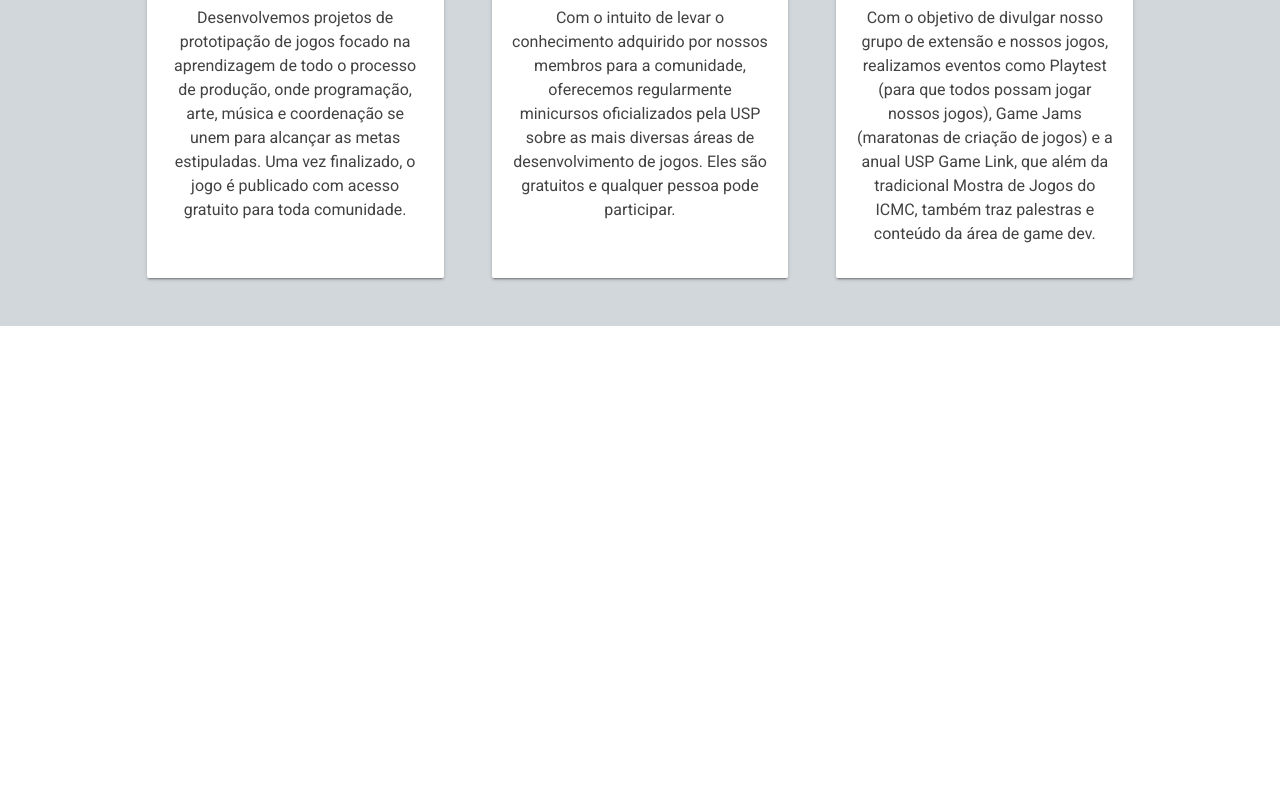
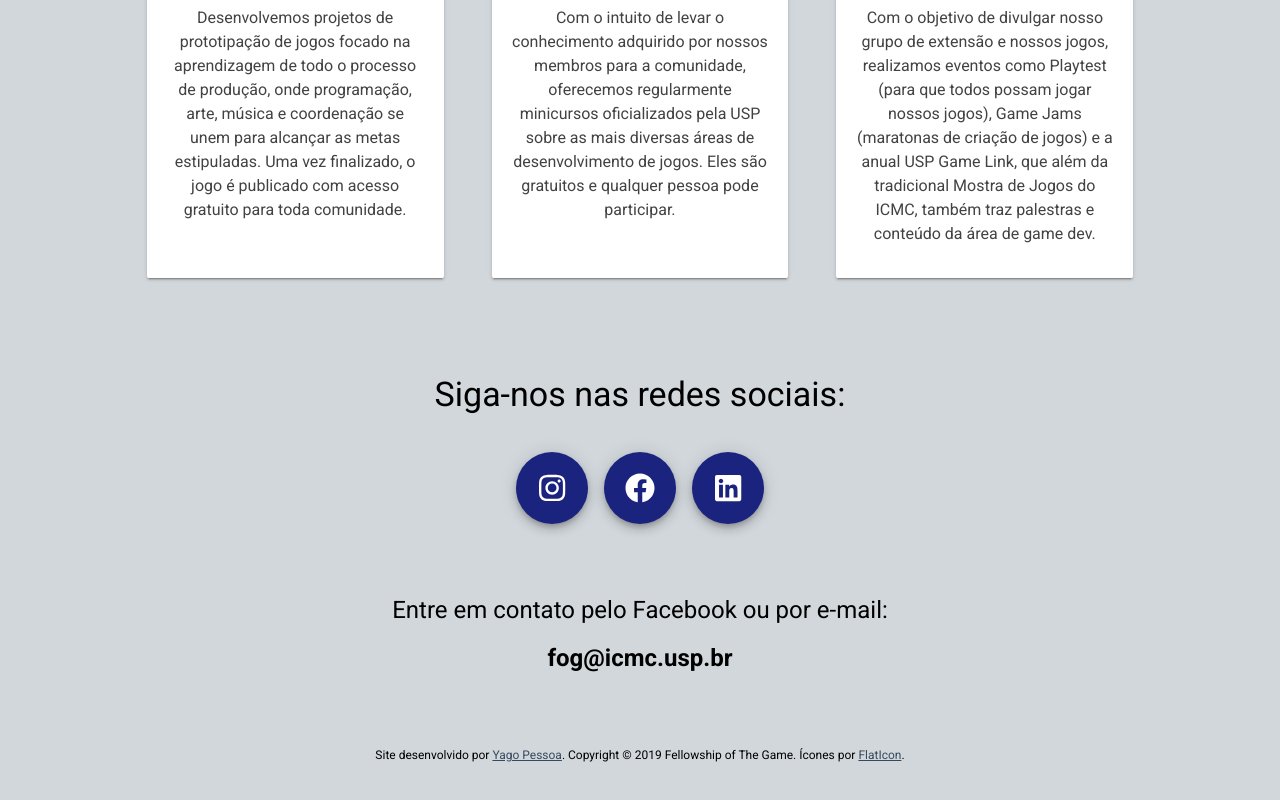
Before and after one commit to yagopessoa/fog-pwa, a Vue app: page / in a window 1280 px wide. Shown: the part 1268-2068 px from the top of the page. Before the commit the page ends 1594 px from the top, so only its background shows below. Built offline with nearby package versions, Linux system fonts and the light colour scheme.

Commit message:
Added footer and social midia links at homepage

```diff
--- a/package.json
+++ b/package.json
@@ -11,7 +11,13 @@
     "lint": "eslint --ext .js,.vue src"
   },
   "dependencies": {
+    "@fortawesome/fontawesome-svg-core": "^1.2.15",
+    "@fortawesome/free-brands-svg-icons": "^5.7.2",
+    "@fortawesome/free-solid-svg-icons": "^5.7.2",
+    "@fortawesome/vue-fontawesome": "^0.1.5",
     "axios": "^0.18.0",
+    "i": "^0.3.6",
+    "npm": "^6.8.0",
     "vue": "^2.5.2",
     "vue-router": "^3.0.1",
     "vuetify": "^1.3.11"
--- a/src/main.js
+++ b/src/main.js
@@ -5,6 +5,15 @@ import Vuetify from 'vuetify'
 import App from './App'
 import router from './router'
 import 'vuetify/dist/vuetify.min.css'
+
+import { library } from '@fortawesome/fontawesome-svg-core'
+import { faFacebook, faInstagram, faLinkedin } from '@fortawesome/free-brands-svg-icons'
+import { FontAwesomeIcon } from '@fortawesome/vue-fontawesome'
+
+library.add(faFacebook)
+library.add(faInstagram)
+library.add(faLinkedin)
+Vue.component('font-awesome-icon', FontAwesomeIcon)
 
 Vue.config.productionTip = false
 Vue.use(Vuetify,
--- a/src/pages/ClassPage.vue
+++ b/src/pages/ClassPage.vue
@@ -58,6 +58,11 @@
           </v-flex>
         </v-layout>
       </v-container>
+      <v-container fluid text-xs-center>
+          <p class="caption mt-2">
+            Site desenvolvido por <a href="https://www.linkedin.com/in/yagopessoa/">Yago Pessoa</a>. Copyright © 2019 Fellowship of The Game. Ícones por <a href="https://www.flaticon.com">FlatIcon</a>.
+          </p>
+        </v-container>
     </div>
 
   </div>
--- a/src/pages/EventsPage.vue
+++ b/src/pages/EventsPage.vue
@@ -109,9 +109,15 @@
         </v-flex>
       </v-layout>
 
-      <p class="subheading text-xs-center mt-4 mb-4 pa-4">
+      <p class="subheading text-xs-center mt-4 pa-2">
         Ficou com alguma dúvida? Contate-nos pela página do <b><a href="https://www.facebook.com/fogicmc" target="_blank">Facebook</a></b>!
       </p>
+
+      <v-container fluid text-xs-center>
+        <p class="caption mt-2">
+          Site desenvolvido por <a href="https://www.linkedin.com/in/yagopessoa/">Yago Pessoa</a>. Copyright © 2019 Fellowship of The Game. Ícones por <a href="https://www.flaticon.com">FlatIcon</a>.
+        </p>
+      </v-container>
     </div>
 
   </div>
--- a/src/pages/GamesPage.vue
+++ b/src/pages/GamesPage.vue
@@ -34,6 +34,11 @@
                 </v-card>
             </v-flex>
           </v-layout>
+        </v-container>
+        <v-container fluid text-xs-center>
+          <p class="caption mt-2">
+            Site desenvolvido por <a href="https://www.linkedin.com/in/yagopessoa/">Yago Pessoa</a>. Copyright © 2019 Fellowship of The Game. Ícones por <a href="https://www.flaticon.com">FlatIcon</a>.
+          </p>
         </v-container>
     </v-flex>
   </v-layout>
--- a/src/pages/GeleiaPage.vue
+++ b/src/pages/GeleiaPage.vue
@@ -89,6 +89,12 @@
           </v-carousel>
         </v-flex>
       </v-layout>
+
+      <v-container fluid text-xs-center>
+        <p class="caption mt-2">
+          Site desenvolvido por <a href="https://www.linkedin.com/in/yagopessoa/">Yago Pessoa</a>. Copyright © 2019 Fellowship of The Game. Ícones por <a href="https://www.flaticon.com">FlatIcon</a>.
+        </p>
+      </v-container>
     </div>
 
   </div>
--- a/src/pages/HomePage.vue
+++ b/src/pages/HomePage.vue
@@ -36,6 +36,7 @@
 
     <div class="bottom-session" id="bottom">
       <v-flex xs12 sm8 offset-sm2 md10 offset-md1>
+
         <v-container fluid text-xs-center>
           <p class="display-1 mt-4">O que fazemos?</p>
         </v-container>
@@ -54,6 +55,54 @@
             </v-flex>
           </v-layout>
         </v-container>
+
+        <v-container fluid text-xs-center>
+          <p class="display-1 mt-4">Siga-nos nas redes sociais:</p>
+        </v-container>
+        <v-container grid-list-lg fluid text-xs-center class="pt-0">
+          <v-layout row wrap class="social-row">
+            <v-btn
+              href="https://www.instagram.com/fog_icmc/"
+              target="_blank"
+              color="indigo darken-4 white--text"
+              large
+              fab
+            >
+              <font-awesome-icon :icon="{ prefix: 'fab', iconName: 'instagram' }" size="2x" />
+            </v-btn>
+            <v-btn
+              href="https://www.facebook.com/fogicmc"
+              target="_blank"
+              color="indigo darken-4 white--text"
+              large
+              fab
+            >
+              <font-awesome-icon :icon="{ prefix: 'fab', iconName: 'facebook' }" size="2x" />
+            </v-btn>
+            <v-btn
+              href="https://www.linkedin.com/company/fellowship-of-the-game"
+              target="_blank"
+              color="indigo darken-4 white--text"
+              large
+              fab
+            >
+              <font-awesome-icon :icon="{ prefix: 'fab', iconName: 'linkedin' }" size="2x" />
+            </v-btn>
+
+          </v-layout>
+        </v-container>
+
+        <v-container fluid text-xs-center>
+          <p class="headline mt-4">Entre em contato pelo Facebook ou por e-mail:</p>
+          <p class="headline"><b>fog@icmc.usp.br</b></p>
+        </v-container>
+
+        <v-container fluid text-xs-center>
+          <p class="caption mt-2">
+            Site desenvolvido por <a href="https://www.linkedin.com/in/yagopessoa/">Yago Pessoa</a>. Copyright © 2019 Fellowship of The Game. Ícones por <a href="https://www.flaticon.com">FlatIcon</a>.
+          </p>
+        </v-container>
+
       </v-flex>
     </div>
 
@@ -112,10 +161,8 @@
     margin-top: 48px;
   }
   .bottom-session{
-    /* min-height: 100vh; */
     width: 100%;
     background-color: rgba(53, 74, 95, 0.2);
-    /* background-color: rgba(53,74,95, 0.2); */
     padding-top: 60px;
   }
   p{
@@ -137,6 +184,11 @@
   .icon{
     padding: 16px;
     margin-top: 24px;
+  }
+  .social-row{
+    display: flex;
+    justify-content: center;
+    align-items: center;
   }
 
   @media screen and (max-width: 1355px) {
```
Also changed, not shown: 1 other file (tests, documents, lock files or other folders).
